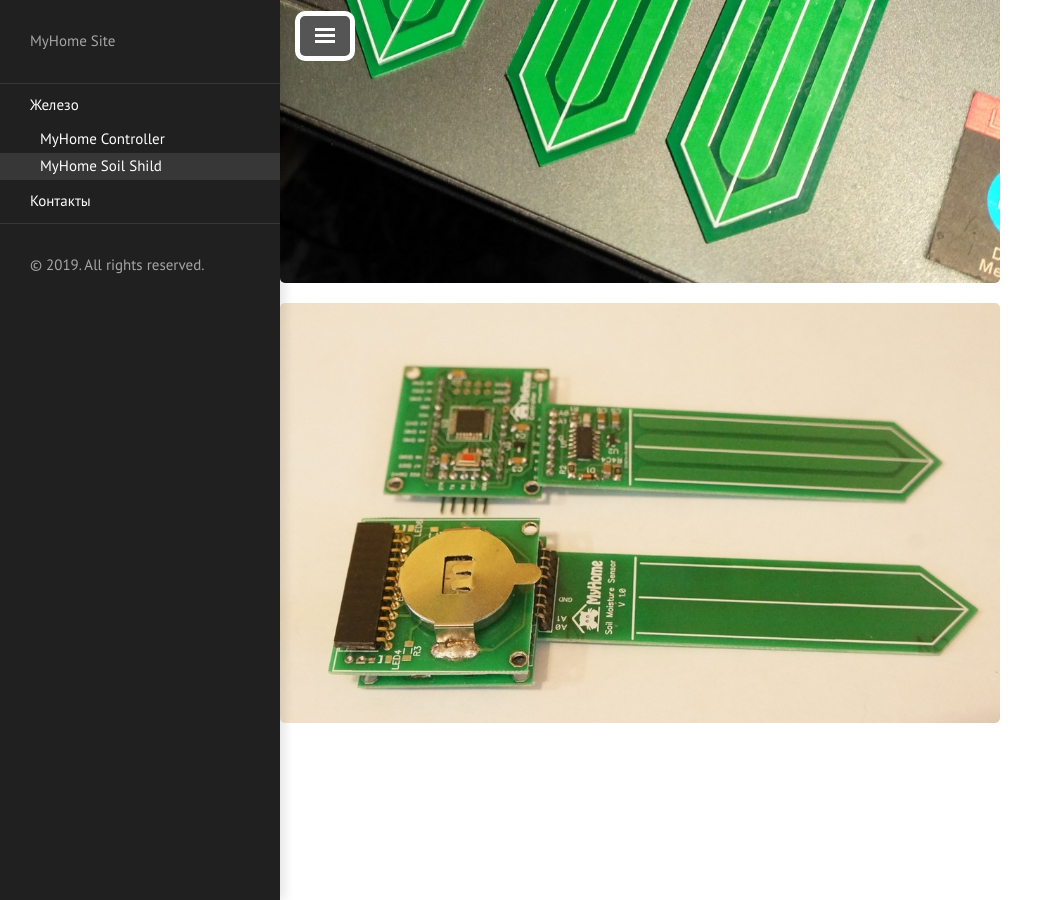
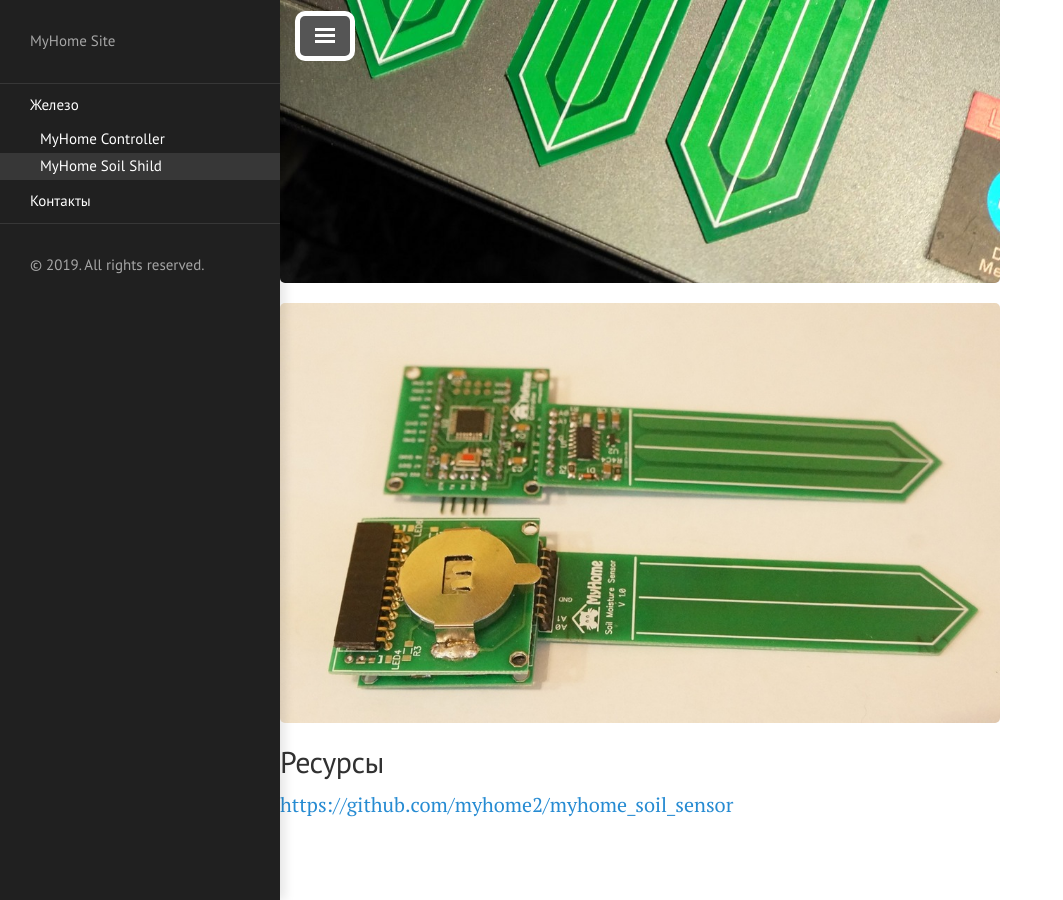
Before and after one commit to myhome2/myhome2.github.io, a Jekyll site: the page built from products/soil_shild.md, in a window 1280 px wide and 900 px high, scrolled down 2281 px. Shown: the whole window, without its empty margins (0-1063 px from the left). Built offline with Jekyll 4.4.1, drawn with Linux system fonts in a browser that asks for light colours.

Commit message:
Initial commit

```diff
--- a/products/soil_shild.md
+++ b/products/soil_shild.md
@@ -35,3 +35,7 @@ menu_order: 12
 
 ![](/products/soil1.jpg)
 ![](/products/soil2.jpg)
+
+## Ресурсы
+
+[https://github.com/myhome2/myhome_soil_sensor](https://github.com/myhome2/myhome_soil_sensor)
```
